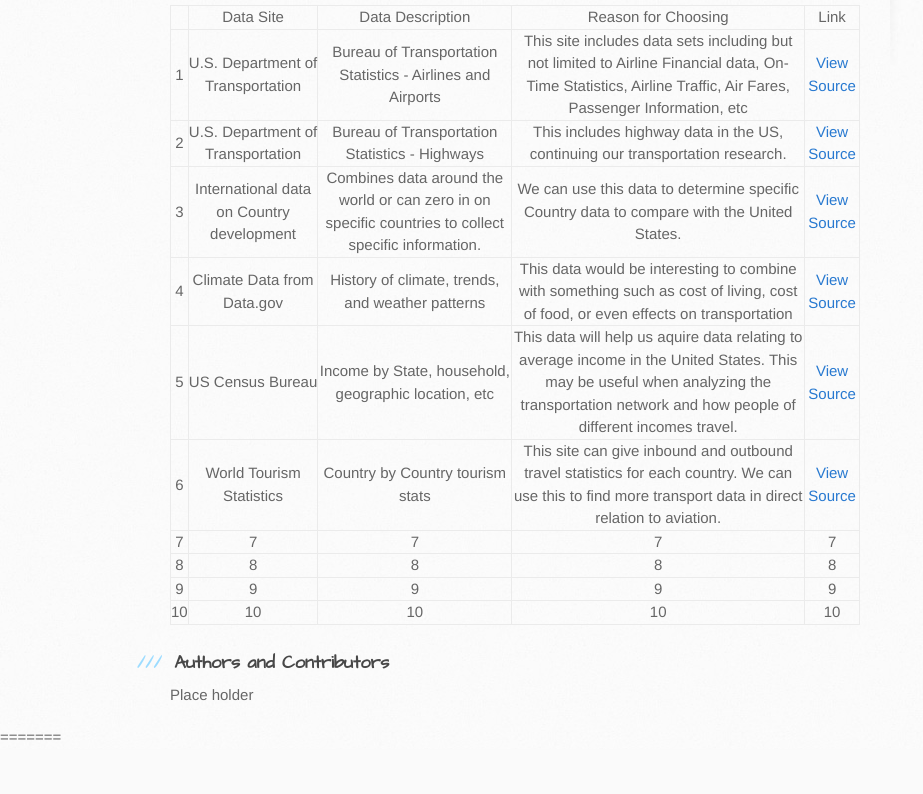
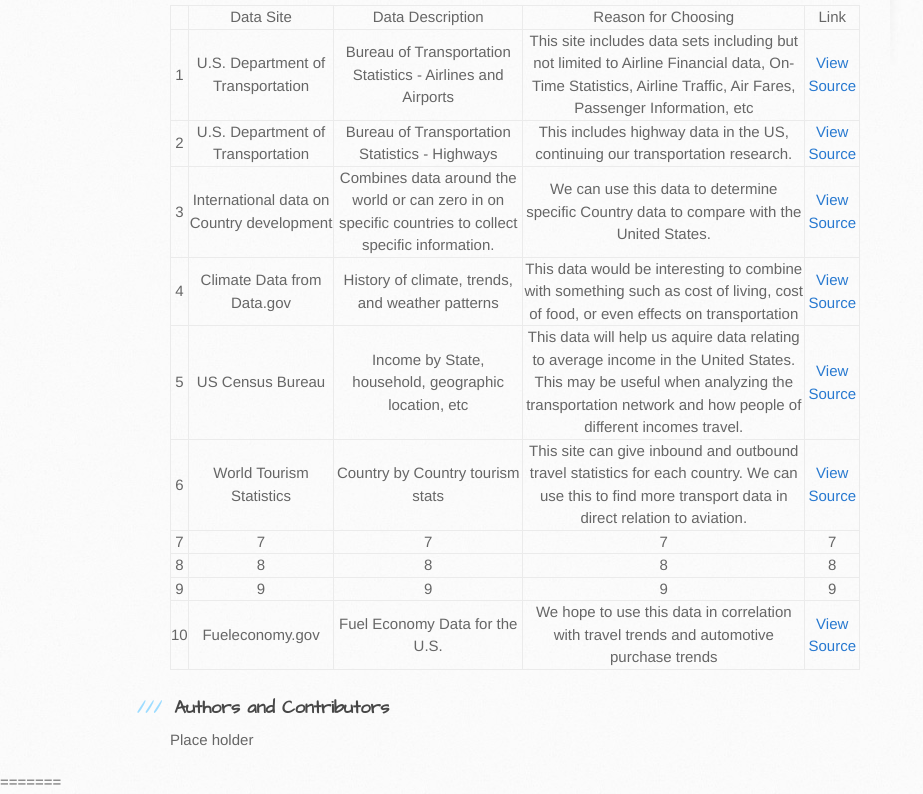
Before and after one commit to jnahley/RJVisual.github.io, a plain HTML site: page index.html in a window 1280 px wide. Shown: the part 732-1526 px from the top of the page, without its empty margins (0-923 px from the left). Before the commit the page ends 1481 px from the top, so only its background shows below. Drawn offline with Linux system fonts and the light colour scheme.

Commit message:
update row 10

```diff
--- a/index.html
+++ b/index.html
@@ -119,10 +119,10 @@
     </tr>
             <tr>
         <td>10</td>
-        <td>10</td>
-        <td>10</td>
-        <td>10</td>
-        <td>10</td>
+        <td>Fueleconomy.gov</td>
+        <td>Fuel Economy Data for the U.S.</td>
+        <td>We hope to use this data in correlation with travel trends and automotive purchase trends</td>
+        <td><a href="http://www.fueleconomy.gov/feg/download.shtml">View Source</a></td>
     </tr>
 </table>
 
```
